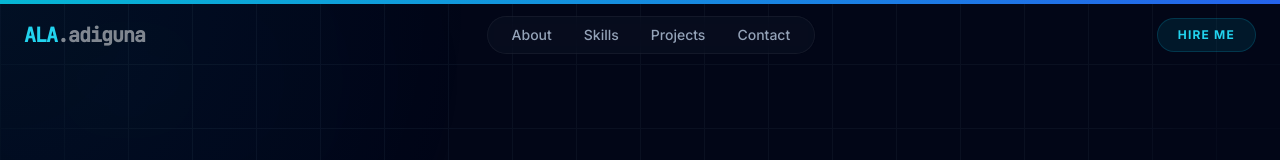
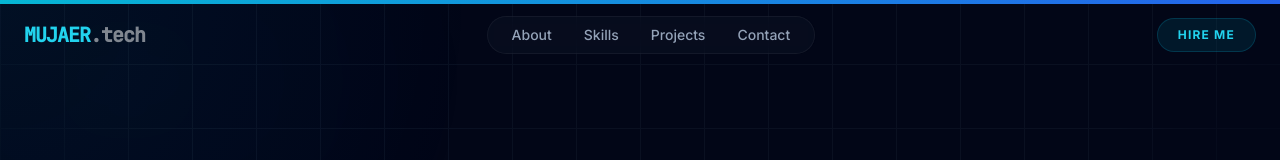
Before and after one commit to ageng1322-lah/my-porto, a React (Vite) app: page / in a window 1280 px wide. Shown: the top 160 px of the page. Built offline with nearby package versions, Linux system fonts and the light colour scheme.

Commit message:
setup deploy github actions

```diff
--- a/components/Navbar.tsx
+++ b/components/Navbar.tsx
@@ -32,8 +32,8 @@ const Navbar: React.FC = () => {
           onClick={scrollToTop}
           className="text-xl font-bold tracking-tighter text-white font-mono group cursor-pointer"
         >
-          <span className="text-cyan-400 group-hover:text-cyan-300 transition-colors">ALA</span>
-          <span className="opacity-50">.adiguna</span>
+          <span className="text-cyan-400 group-hover:text-cyan-300 transition-colors">MUJAER</span>
+          <span className="opacity-50">.tech</span>
         </motion.div>
 
         <motion.div
```
